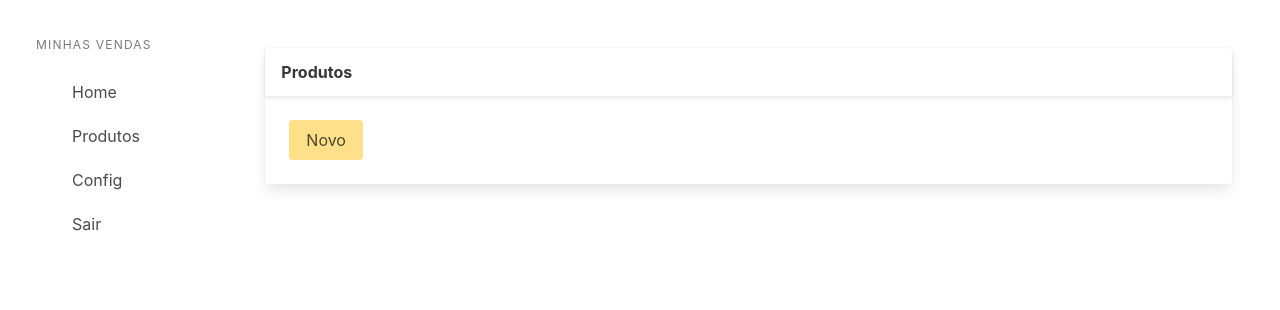
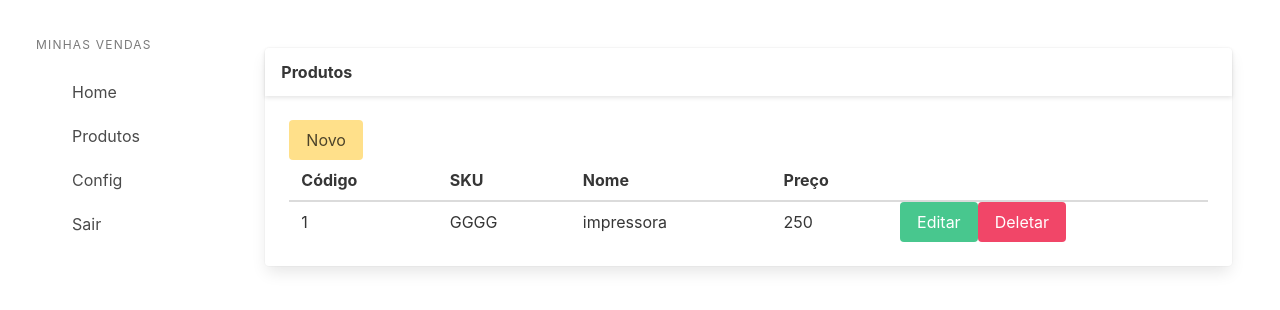
Before and after one commit to Gilbertopn/next-react-springboot-java-vendas, a Next.js app in the folder vendas-app/: page /consultas/produtos in a window 1280 px wide. Shown: the top 310 px of the page. Built offline with nearby package versions, Linux system fonts and the light colour scheme.

Commit message:
iniciating table component

```diff
--- a/vendas-app/src/components/produtos/listagem/index.tsx
+++ b/vendas-app/src/components/produtos/listagem/index.tsx
@@ -1,14 +1,21 @@
 import { Layout } from 'components'
 import Link from 'next/link'
+import {TabelaProdutos} from './tabela'
+import {Produto} from 'app/models/produtos'
 
 export const ListagemProdutos: React.FC = () => {
+
+    const produtos: Produto[]= [{
+        id:"1", sku: "GGGG", nome:"impressora", preco: 250.00
+    }]
+
     return(
         <Layout titulo="Produtos">
             <Link href="/cadastros/produtos">
             <button className="button is-warning">Novo</button>
             </Link>
             <br/>
-
+            <TabelaProdutos produtos={produtos}/>
         </Layout>
 
     )
--- /dev/null
+++ b/vendas-app/src/components/produtos/listagem/tabela/index.tsx
@@ -0,0 +1,45 @@
+import { Produto } from "app/models/produtos"
+
+interface TabelaProdutosProps{
+    produtos: Array<Produto>;
+}
+
+export const TabelaProdutos: React.FC <TabelaProdutosProps>= ({
+    produtos
+}) => {
+    return(
+        <table className="table is-striped is-hoverable">
+            <thead>
+               <th>Código</th>
+               <th>SKU</th>
+               <th>Nome</th>
+               <th>Preço</th>
+               <th></th>
+            </thead>
+            <tbody>
+                {
+                produtos.map(produto => <ProdutoRow key={produto.id} produto={produto} />)
+                }
+            </tbody>
+        </table>
+    )
+}
+
+interface ProdutoRowProps{
+    produto: Produto;
+}
+
+const ProdutoRow: React.FC<ProdutoRowProps>= ({
+    produto
+}) => {
+   return (
+        <tr>
+            <td>{produto.id}</td>
+            <td>{produto.sku}</td>
+            <td>{produto.nome}</td>
+            <td>{produto.preco}</td>
+                <button className="button is-success"> Editar </button>
+                <button className="button is-danger"> Deletar </button>
+        </tr>
+   )
+}
```
